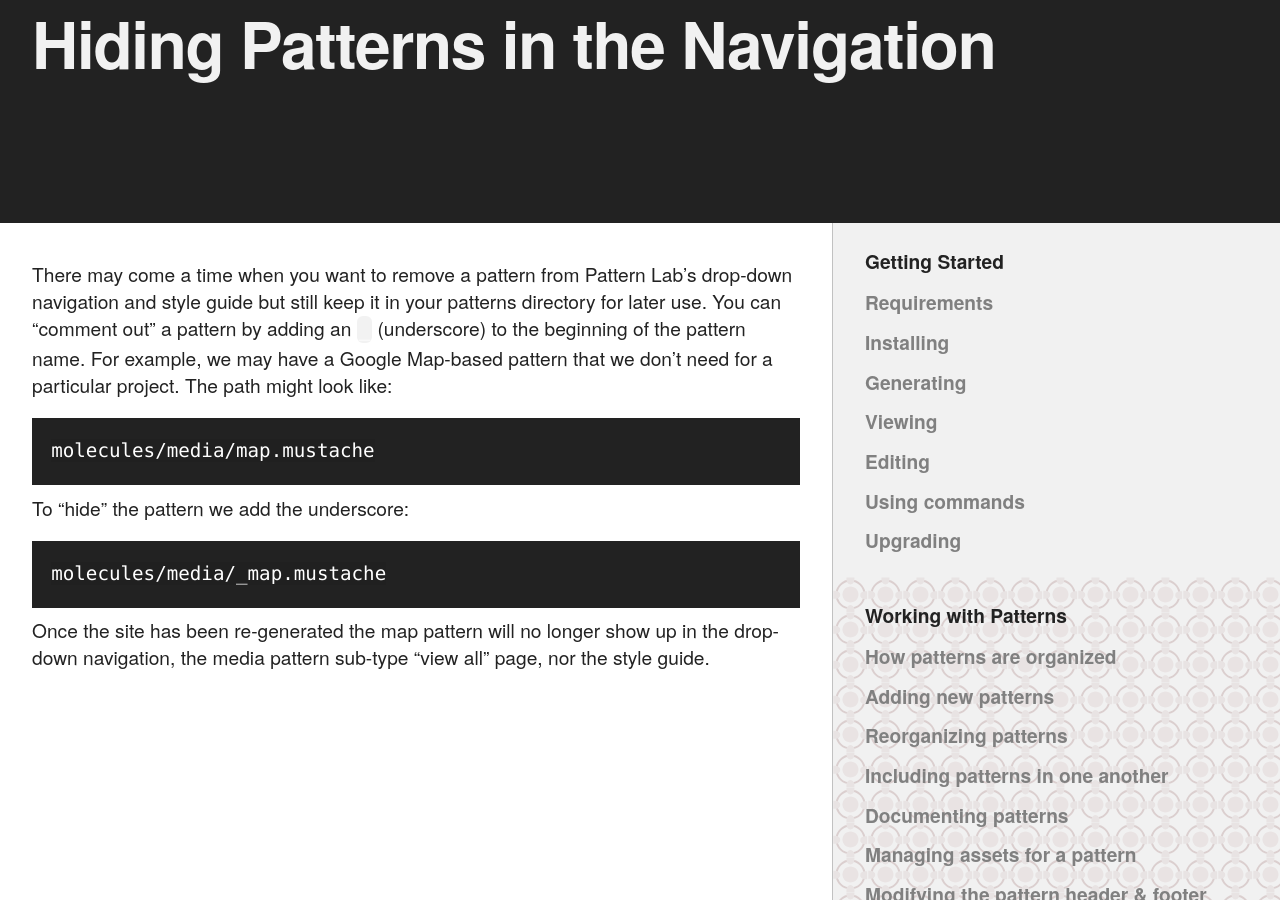
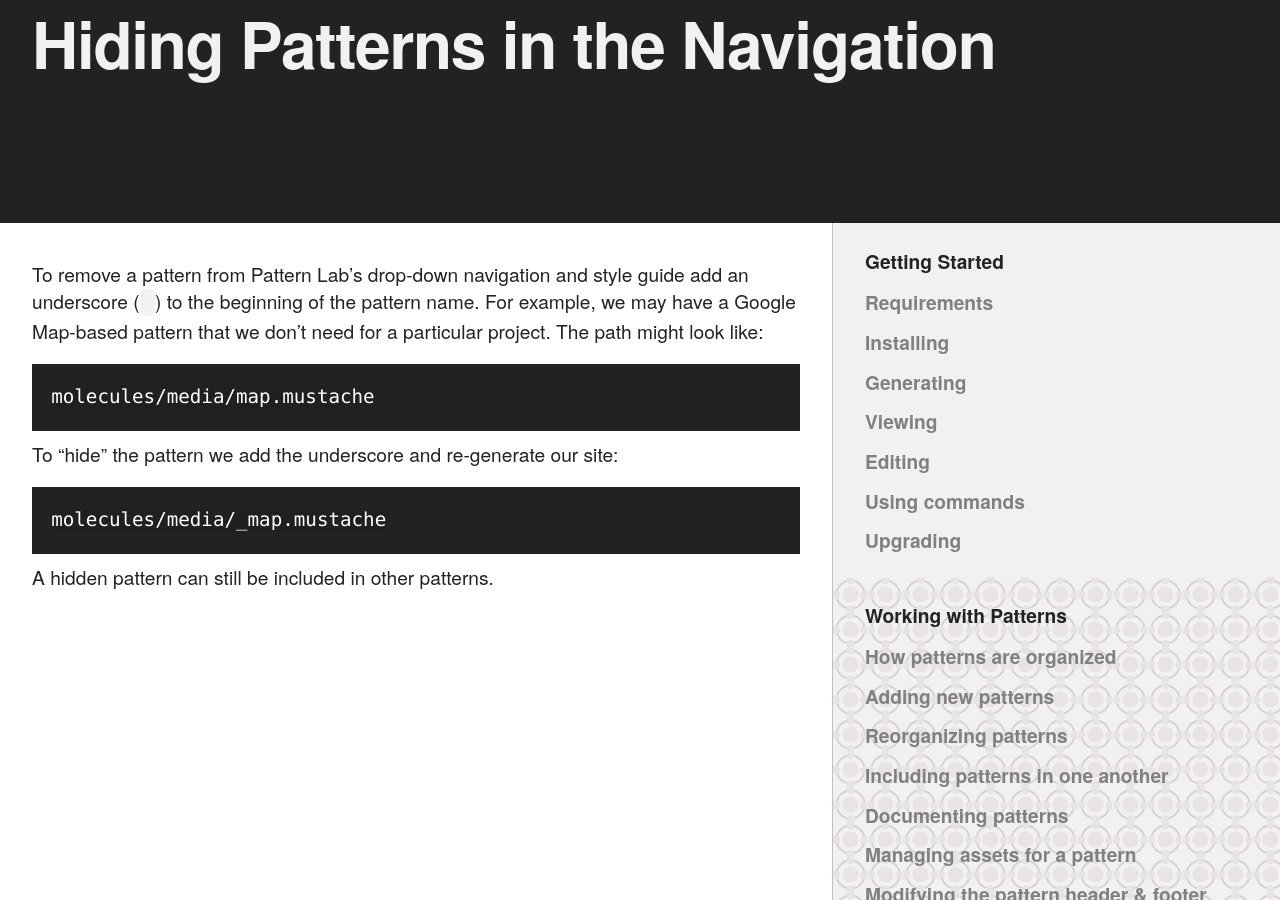
Before and after one commit to pattern-lab/website, a Jekyll site: the page built from docs/pattern-hiding.md, in a window 1280 px wide and 900 px high, scrolled down 212 px. Built offline with Jekyll 4.4.1, drawn with Linux system fonts in a browser that asks for light colours; comment, search, counter and statistics services are not loaded.

Commit message:
updating how to hide a pattern

````diff
--- a/docs/pattern-hiding.md
+++ b/docs/pattern-hiding.md
@@ -4,17 +4,16 @@
 heading: Hiding Patterns in the Navigation
 ---
 
-
-There may come a time when you want to remove a pattern from Pattern Lab's drop-down navigation and style guide but still keep it in your patterns directory for later use. You can "comment out" a pattern by adding an `_` (underscore) to the beginning of the pattern name. For example, we may have a Google Map-based pattern that we don't need for a particular project. The path might look like:
+To remove a pattern from Pattern Lab's drop-down navigation and style guide add an underscore (`_`) to the beginning of the pattern name. For example, we may have a Google Map-based pattern that we don't need for a particular project. The path might look like:
 
 ```
 molecules/media/map.mustache
 ```
 
-To "hide" the pattern we add the underscore:
+To "hide" the pattern we add the underscore and re-generate our site:
 
 ```
 molecules/media/_map.mustache
 ```
 
-Once the site has been re-generated the map pattern will no longer show up in the drop-down navigation, the media pattern sub-type "view all" page, nor the style guide.
+A hidden pattern can still be included in other patterns.
````
